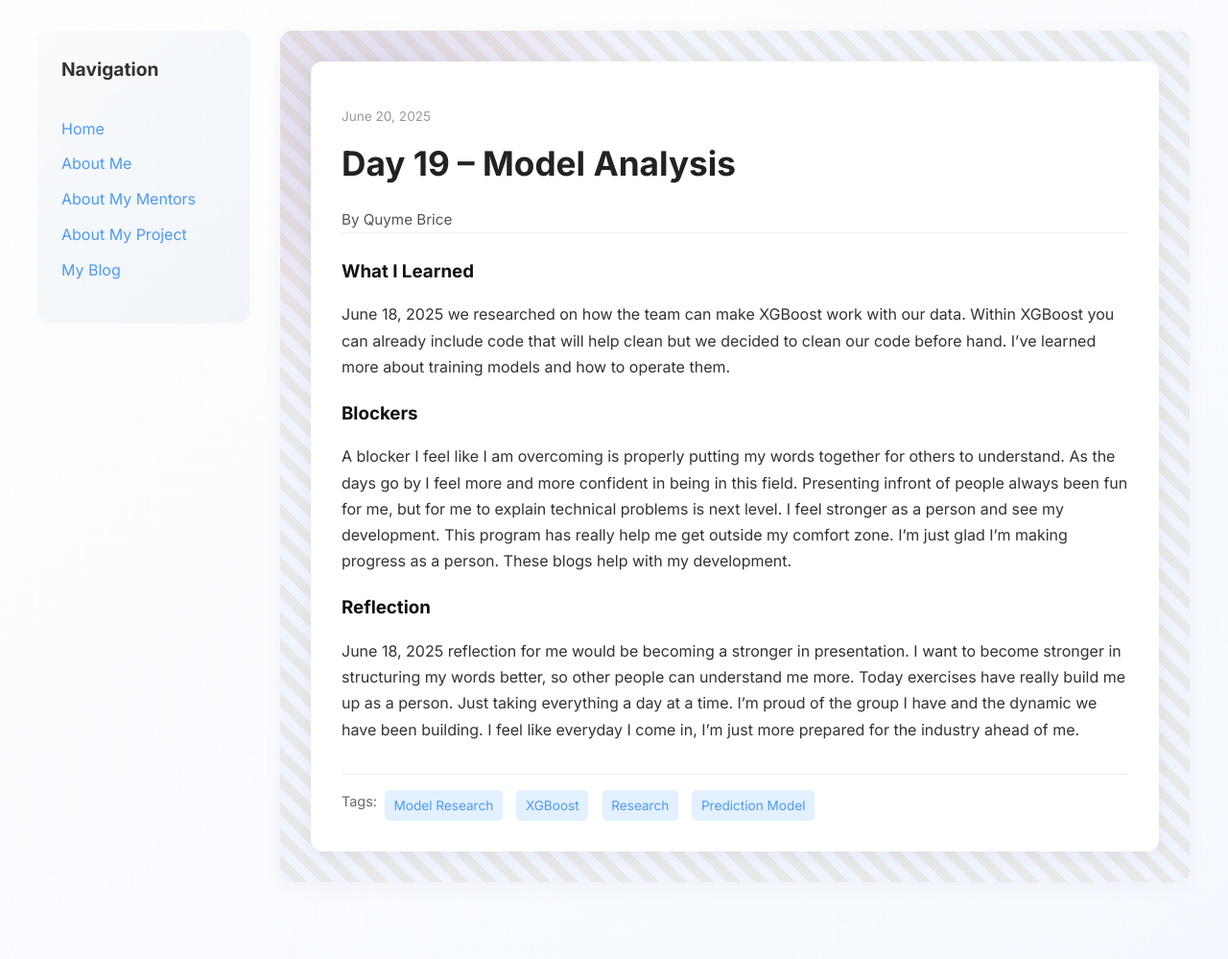
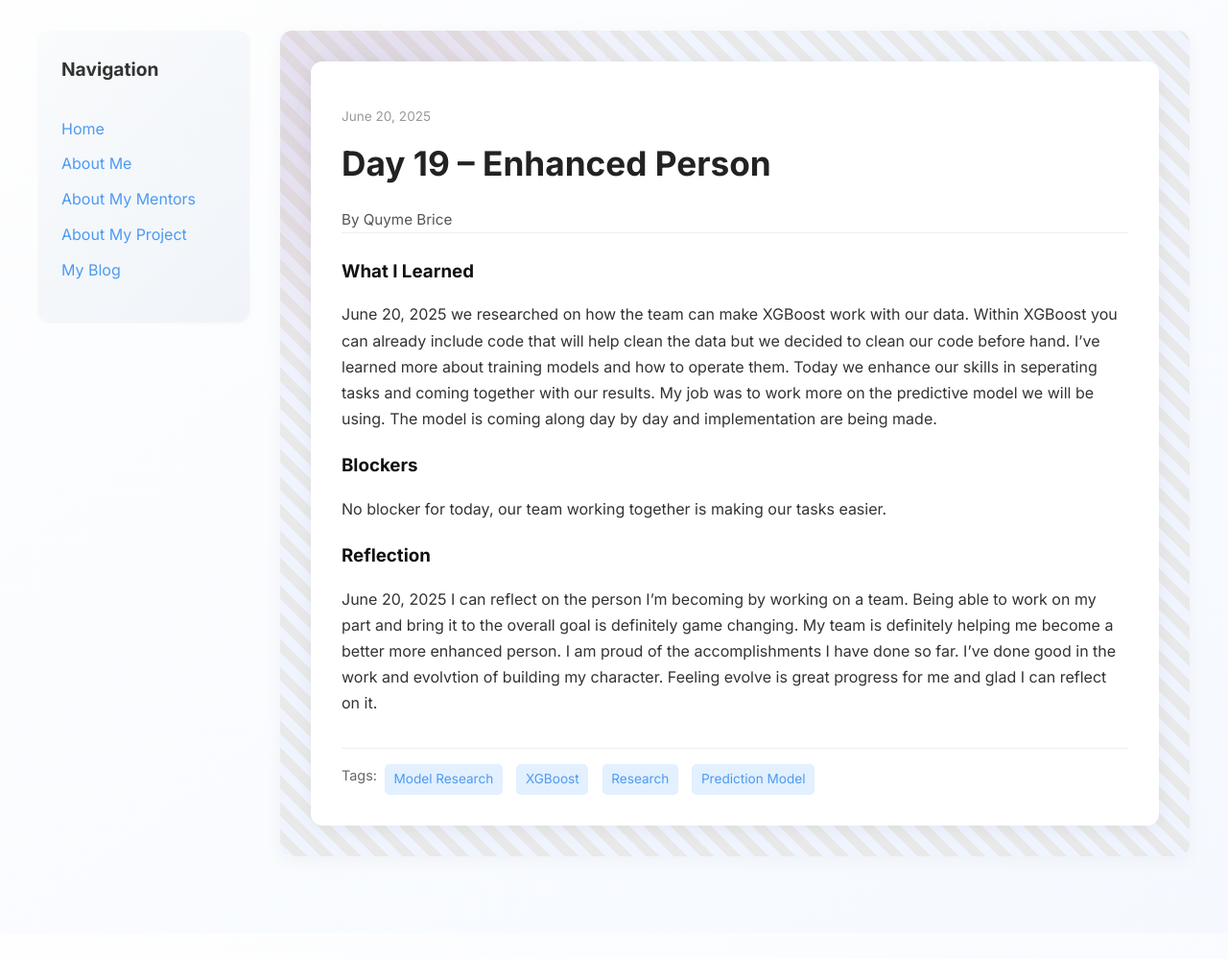
Before and after one commit to Qubri2/Qubri2.github.io, a Jekyll site: the page built from _posts/2025-06-20-day-19.md, in a window 1280 px wide. Shown: the whole page at 96% size. Built offline with Jekyll 4.4.1, drawn with Linux system fonts in a browser that asks for light colours; after the commit the page ends 972 px from its top, so only the background shows below that.

Commit message:
Update 2025-06-20-day-19.md

```diff
--- a/_posts/2025-06-20-day-19.md
+++ b/_posts/2025-06-20-day-19.md
@@ -1,19 +1,19 @@
 ---
 layout: post
-title: "Day 19 –  Model Analysis"
+title: "Day 19 –  Enhanced Person"
 date: 2025-06-20
 author: Quyme Brice
 permalink: /day19.html
 tags: ["Model Research", "XGBoost", "Research", "Prediction Model"]
 
 what_i_learned: |
-  June 18, 2025 we researched on how the team can make XGBoost work with our data. Within XGBoost you can already include code that will help clean but we decided to clean our code before hand. I've learned more about training models and how to operate them.
+  June 20, 2025 we researched on how the team can make XGBoost work with our data. Within XGBoost you can already include code that will help clean the data but we decided to clean our code before hand. I've learned more about training models and how to operate them. Today we enhance our skills in seperating tasks and coming together with our results. My job was to work more on the predictive model we will be using. The model is coming along day by day and implementation are being made.
 
 
 
 blockers: |
-  A blocker I feel like I am overcoming is properly putting my words together for others to understand. As the days go by I feel more and more confident in being in this field. Presenting infront of people always been fun for me, but for me to explain technical problems is next level. I feel stronger as a person and see my development. This program has really help me get outside my comfort zone. I'm just glad I'm making progress as a person. These blogs help with my development.
+  No blocker for today, our team working together is making our tasks easier.
 
 reflection: |
-  June 18, 2025 reflection for me would be becoming a stronger in presentation. I want to become stronger in structuring my words better, so other people can understand me more. Today exercises have really build me up as a person. Just taking everything a day at a time. I'm proud of the group I have and the dynamic we have been building. I feel like everyday I come in, I'm just more prepared for the industry ahead of me.
+  June 20, 2025 I can reflect on the person I'm becoming by working on a team. Being able to work on my part and bring it to the overall goal is definitely game changing. My team is definitely helping me become a better more enhanced person. I am proud of the accomplishments I have done so far. I've done good in the work and evolvtion of building my character. Feeling evolve is great progress for me and glad I can reflect on it.
 ---
```
